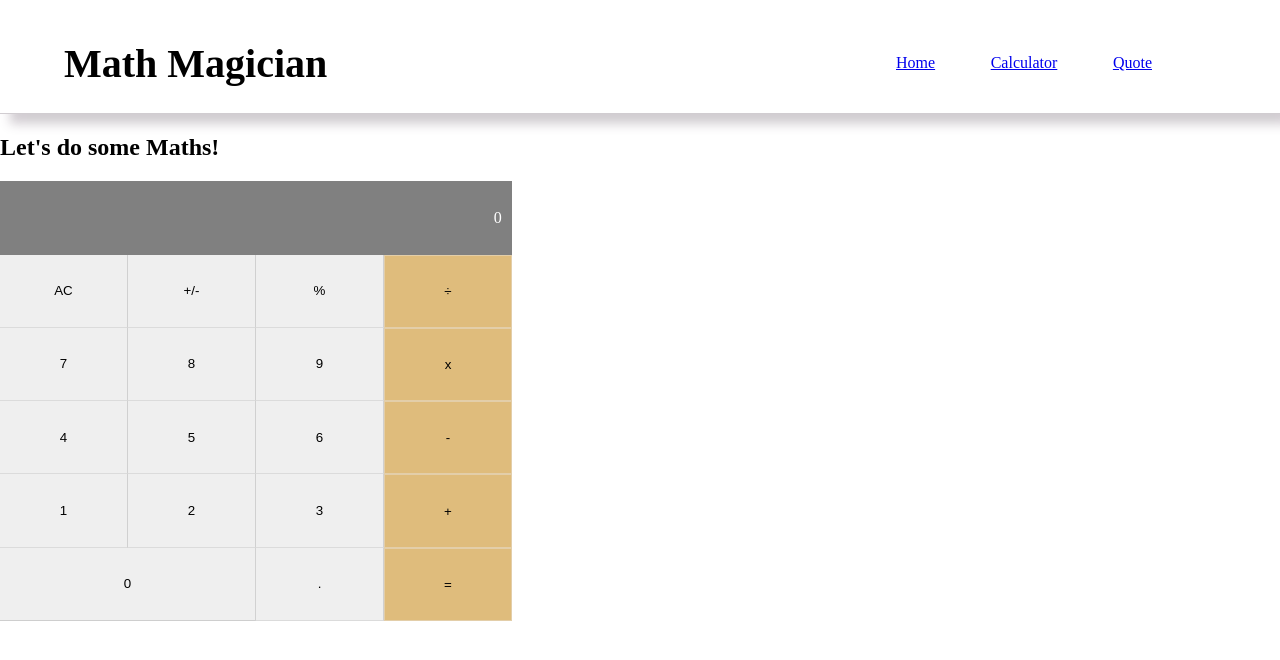
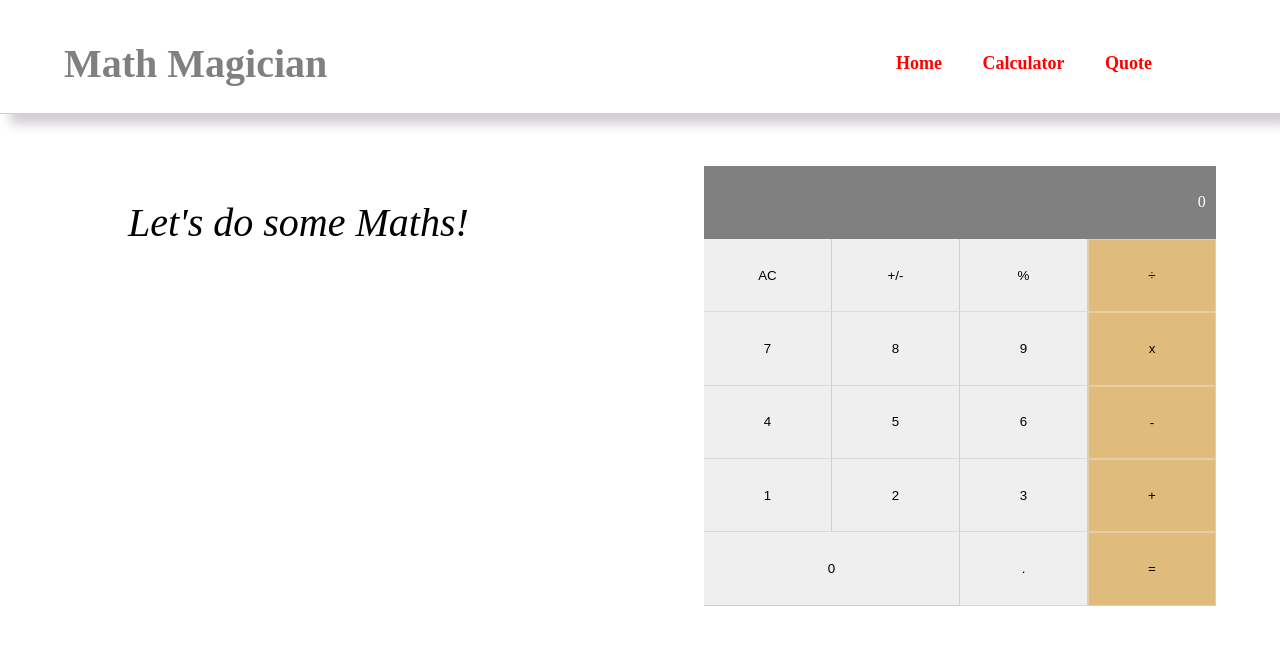
Before and after one commit to GedeonTS/Math-magician, a React (Create React App) app: page /Calculator in a window 1280 px wide. Shown: the top 660 px of the page. Built offline with nearby package versions, Linux system fonts and the light colour scheme.

Commit message:
add style to the quote section

```diff
--- a/src/index.css
+++ b/src/index.css
@@ -1,6 +1,6 @@
 body {
- margin: 0;
- padding: 0;
+  margin: 0;
+  padding: 0;
 }
 
 header {
@@ -10,13 +10,14 @@ header {
   justify-content: space-between;
   align-items: center;
   padding-top: 1%;
-  border-bottom:solid 1px #5454;
-  box-shadow: 10px 10px 10px #5454 ;
+  border-bottom: solid 1px #5454;
+  box-shadow: 10px 10px 10px #5454;
 }
 
 h1 {
   margin-left: 5%;
   font-size: 40px;
+  color: grey;
 }
 
 nav {
@@ -27,9 +28,59 @@ nav {
   padding-right: 10%;
 }
 
+.menu-item {
+  color: red;
+  text-decoration: none;
+  font-weight: 600;
+  font-size: 18px;
+}
+
+.menu-item:hover {
+  color: blue;
+  transition: all ease-in 0.6s;
+  font-weight: 700;
+}
+
 .container {
+  margin-right: 5%;
   width: 40vw;
   height: 55vh;
+}
+
+.home-section {
+  padding: 3%;
+}
+
+.calculator-section {
+  padding-top: 4%;
+  width: 100%;
+  display: flex;
+  flex-direction: row;
+  justify-content: space-between;
+}
+
+.quote-section {
+  width: 100%;
+  display: flex;
+  flex-direction: row;
+  justify-content: center;
+  padding-top: 10%;
+  font-size: 20px;
+}
+
+.quote-section p {
+  width: 60%;
+}
+
+.author {
+  font-weight: 600;
+}
+
+.calculator-section h2 {
+  margin-left: 10%;
+  font-size: 40px;
+  font-style: italic;
+  font-weight: 400;
 }
 
 .input-field {
```
